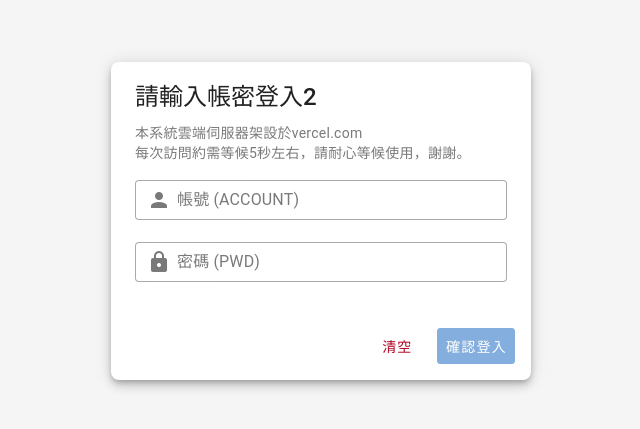
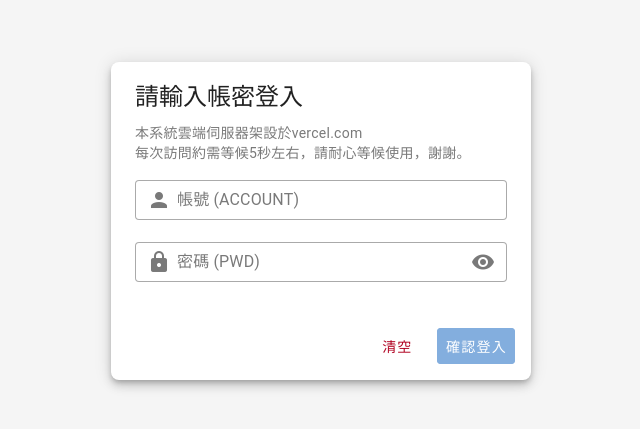
Before and after one commit to lv1codeman/curri-tool-pg, a Nuxt app: page / in a window 1280 px wide. Shown: the part 129-558 px from the top of the page, without its empty margins (319-959 px from the left). Built offline with nearby package versions, Linux system fonts and the light colour scheme.

Commit message:
顯示密碼

```diff
--- a/app/pages/index.vue
+++ b/app/pages/index.vue
@@ -5,7 +5,7 @@
   >
     <v-card class="login-card rounded-lg pa-2" width="420" elevation="6">
       <!-- 標題 -->
-      <v-card-title class="text-h5"> 請輸入帳密登入2 </v-card-title>
+      <v-card-title class="text-h5"> 請輸入帳密登入 </v-card-title>
 
       <v-card-subtitle> 本系統雲端伺服器架設於vercel.com </v-card-subtitle>
 
@@ -32,11 +32,13 @@
         <v-text-field
           v-model="password"
           label="密碼 (PWD)"
-          type="password"
+          :type="showPassword ? 'text' : 'password'"
           prepend-inner-icon="mdi-lock"
+          :append-inner-icon="showPassword ? 'mdi-eye-off' : 'mdi-eye'"
           variant="outlined"
           density="compact"
           :disabled="loading"
+          @click:append-inner="showPassword = !showPassword"
           @keyup.enter="login"
         />
       </v-card-text>
@@ -77,6 +79,7 @@ const { setUser } = useUser();
 
 const username = ref("");
 const password = ref("");
+const showPassword = ref(false);
 const loading = ref(false);
 const error = ref("");
 
```
